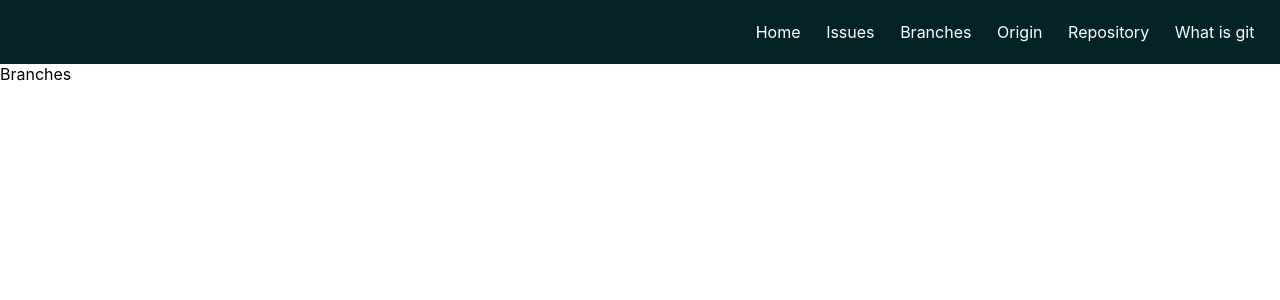
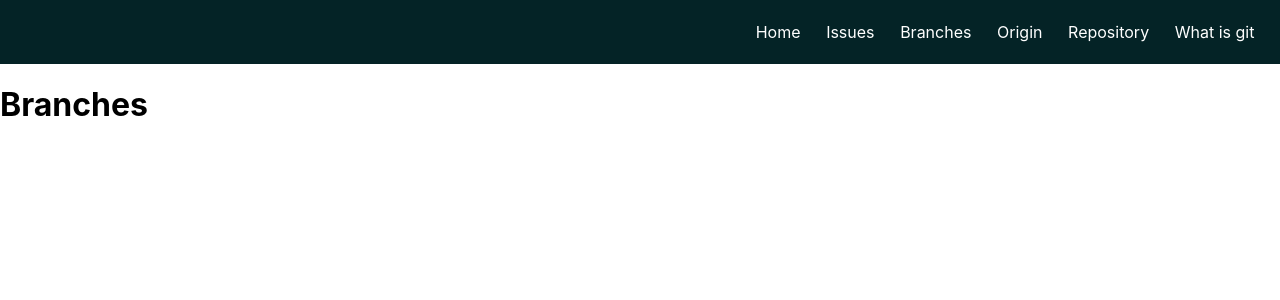
Before and after one commit to kiskaszap/justicelegue, a React (Create React App) app in the folder my-app/: page /branches in a window 1280 px wide. Shown: the top 300 px of the page. Built offline with nearby package versions, Linux system fonts and the light colour scheme.

Commit message:
Create H1 title

```diff
--- a/my-app/src/pages/Branches.jsx
+++ b/my-app/src/pages/Branches.jsx
@@ -1,7 +1,7 @@
 import React from 'react';
 
 const Branches = () => {
-	return <div>Branches</div>;
+	return <div><h1>Branches</h1></div>;
 };
 
 export default Branches;
```
Also changed, not shown: 1 other file (tests, documents, lock files or other folders).
